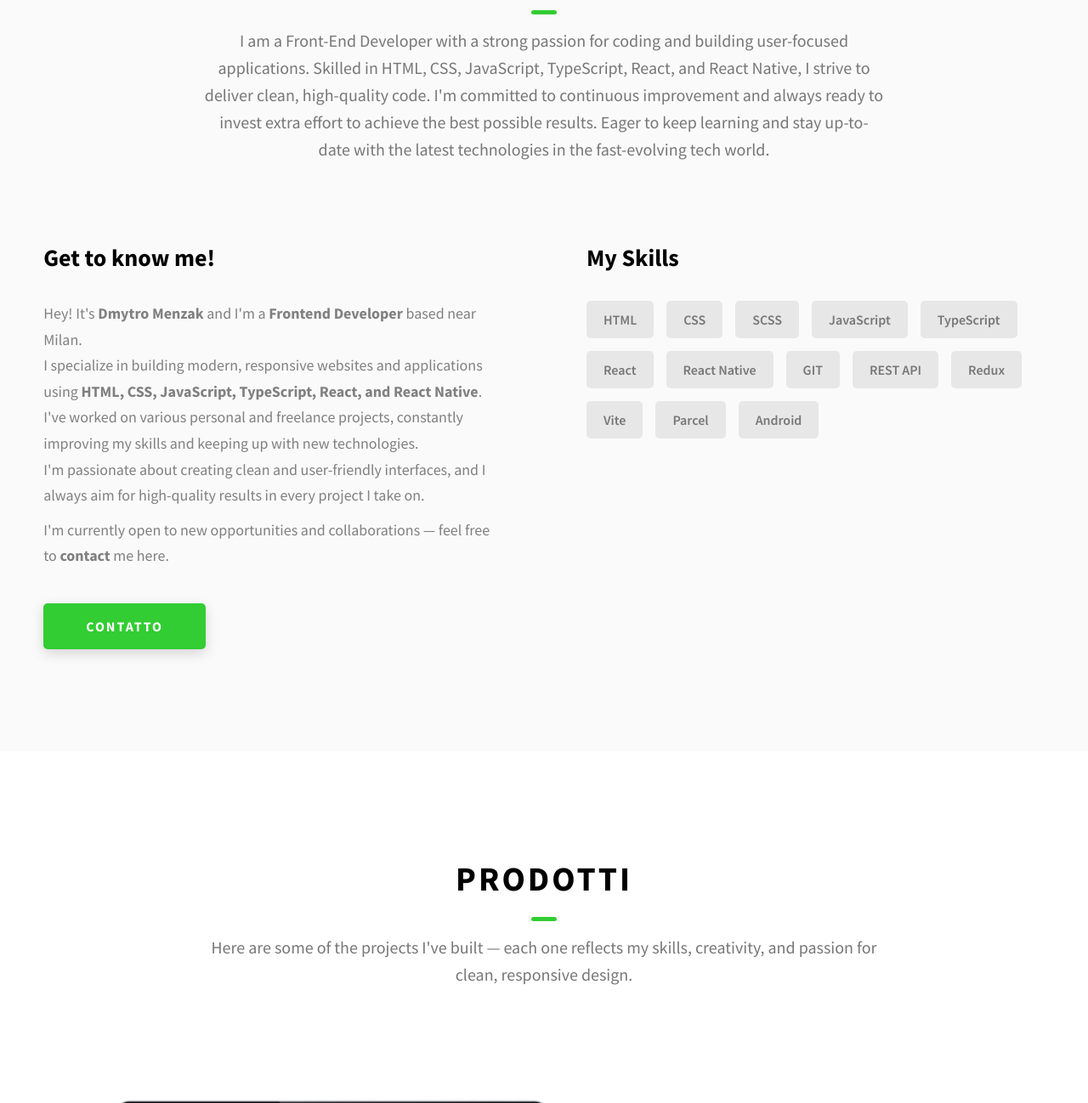
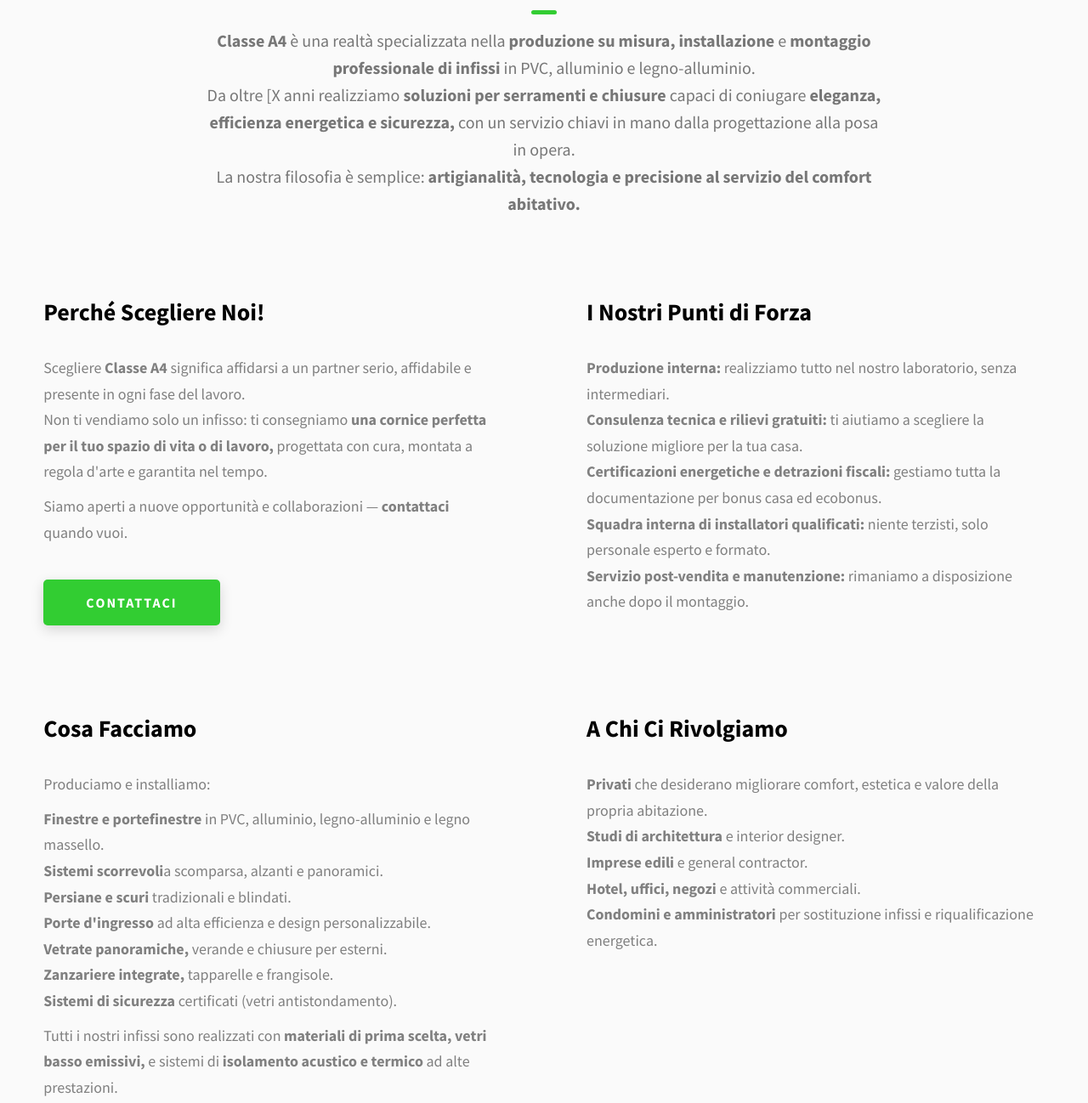
Before and after one commit to DimaMen265/classea4, a website built with Vite: page src/index.html in a window 1280 px wide. Shown: the part 983-2281 px from the top of the page at 85% size. Built offline with nearby package versions, Linux system fonts and the light colour scheme.

Commit message:
updated about

```diff
--- a/src/css/style.css
+++ b/src/css/style.css
@@ -179,6 +179,10 @@
   font-size: 2.2rem;
   text-transform: uppercase;
   letter-spacing: 1px;
+}
+
+.heading-sm-span {
+  color: #32cd32;
 }
 
 .main-container {
@@ -397,6 +401,10 @@
 
 .about__content-details-para:last-child {
   margin-bottom: 4rem;
+}
+
+.about__content-details-para:last-child.about__content-details-mr-none {
+  margin-bottom: 0rem;
 }
 
 .projects__row {
--- a/src/index.html
+++ b/src/index.html
@@ -8,23 +8,14 @@
     <meta name="description" content="Portfolio Template for Developer" />
 
     <link rel="icon" type="image/svg+xml" href="./assets/svg/logo.svg" />
-    <link
-      rel="apple-touch-icon"
-      sizes="180x180"
-      href="./assets/png/logo_180x180.png"
-    />
+    <link rel="apple-touch-icon" sizes="180x180" href="/logo_180x180.png" />
     <link
       rel="icon"
       type="image/png"
       sizes="192x192"
-      href="./assets/png/logo_192x192.png"
+      href="/logo_192x192.png"
     />
-    <link
-      rel="icon"
-      type="image/png"
-      sizes="32x32"
-      href="./assets/png/logo_32x32.png"
-    />
+    <link rel="icon" type="image/png" sizes="32x32" href="/logo_32x32.png" />
     <link rel="stylesheet" href="css/style.css" />
 
     <link rel="preconnect" href="https://fonts.googleapis.com" />
@@ -161,63 +152,122 @@
         <h2 class="heading heading-sec heading-sec__mb-med">
           <span class="heading-sec__main">Chi siamo</span>
           <span class="heading-sec__sub">
-            I am a Front-End Developer with a strong passion for coding and
-            building user-focused applications. Skilled in HTML, CSS,
-            JavaScript, TypeScript, React, and React Native, I strive to deliver
-            clean, high-quality code. I'm committed to continuous improvement
-            and always ready to invest extra effort to achieve the best possible
-            results. Eager to keep learning and stay up-to-date with the latest
-            technologies in the fast-evolving tech world.
-          </span>
+            <strong>Classe A4</strong> è una realtà specializzata nella
+            <strong>produzione su misura, installazione</strong> e
+            <strong>montaggio professionale di infissi</strong> in PVC,
+            alluminio e legno-alluminio. <br />
+            Da oltre [X anni realizziamo
+            <strong>soluzioni per serramenti e chiusure</strong> capaci di
+            coniugare
+            <strong>eleganza, efficienza energetica e sicurezza,</strong> con un
+            servizio chiavi in mano dalla progettazione alla posa in opera.
+            <br />
+            La nostra filosofia è semplice:
+            <strong
+              >artigianalità, tecnologia e precisione al servizio del comfort
+              abitativo.</strong
+            ></span
+          >
         </h2>
         <div class="about__content">
           <div class="about__content-main">
-            <h3 class="about__content-title">Get to know me!</h3>
+            <h3 class="about__content-title">Perché Scegliere Noi!</h3>
             <div class="about__content-details">
               <p class="about__content-details-para">
-                Hey! It's
-                <strong>Dmytro Menzak</strong>
-                and I'm a <strong> Frontend Developer </strong> based near
-                Milan. <br />
-                I specialize in building modern, responsive websites and
-                applications using
+                Scegliere
+                <strong>Classe A4</strong>
+                significa affidarsi a un partner serio, affidabile e presente in
+                ogni fase del lavoro. <br />
+                Non ti vendiamo solo un infisso: ti consegniamo
                 <strong>
-                  HTML, CSS, JavaScript, TypeScript, React, and React
-                  Native</strong
-                >. <br />
-                I've worked on various personal and freelance projects,
-                constantly improving my skills and keeping up with new
-                technologies. <br />
-                I'm passionate about creating clean and user-friendly
-                interfaces, and I always aim for high-quality results in every
-                project I take on.
+                  una cornice perfetta per il tuo spazio di vita o di
+                  lavoro,</strong
+                >
+                progettata con cura, montata a regola d'arte e garantita nel
+                tempo.
               </p>
               <p class="about__content-details-para">
-                I'm currently open to new opportunities and collaborations —
-                feel free to
-                <strong>contact</strong> me here.
+                Siamo aperti a nuove opportunità e collaborazioni —
+                <strong>contattaci</strong> quando vuoi.
               </p>
             </div>
             <a href="./#contact" class="btn btn--med btn--theme dynamicBgClr"
-              >Contatto</a
+              >Сontattaci</a
             >
           </div>
-          <div class="about__content-skills">
-            <h3 class="about__content-title">My Skills</h3>
-            <div class="skills">
-              <div class="skills__skill">HTML</div>
-              <div class="skills__skill">CSS</div>
-              <div class="skills__skill">SCSS</div>
-              <div class="skills__skill">JavaScript</div>
-              <div class="skills__skill">TypeScript</div>
-              <div class="skills__skill">React</div>
-              <div class="skills__skill">React Native</div>
-              <div class="skills__skill">GIT</div>
-              <div class="skills__skill">REST API</div>
-              <div class="skills__skill">Redux</div>
-              <div class="skills__skill">Vite</div>
-              <div class="skills__skill">Parcel</div>
-              <div class="skills__skill">Android</div>
+          <div class="about__content-advantages">
+            <h3 class="about__content-title">I Nostri Punti di Forza</h3>
+            <div class="advantages">
+              <p
+                class="about__content-details-para about__content-details-mr-none"
+              >
+                <strong>Produzione interna:</strong> realizziamo tutto nel
+                nostro laboratorio, senza intermediari. <br />
+                <strong>Consulenza tecnica e rilievi gratuiti:</strong> ti
+                aiutiamo a scegliere la soluzione migliore per la tua casa.
+                <br />
+                <strong
+                  >Certificazioni energetiche e detrazioni fiscali:</strong
+                >
+                gestiamo tutta la documentazione per bonus casa ed ecobonus.
+                <br />
+                <strong>Squadra interna di installatori qualificati:</strong>
+                niente terzisti, solo personale esperto e formato. <br />
+                <strong>Servizio post-vendita e manutenzione:</strong> rimaniamo
+                a disposizione anche dopo il montaggio.
+              </p>
+            </div>
+          </div>
+          <div class="about__content-what-do">
+            <h3 class="about__content-title">Cosa Facciamo</h3>
+            <div class="what-do">
+              <p class="about__content-details-para">
+                Produciamo e installiamo:
+              </p>
+              <p class="about__content-details-para">
+                <strong>Finestre e portefinestre</strong> in PVC, alluminio,
+                legno-alluminio e legno massello. <br />
+                <strong>Sistemi scorrevoli</strong>a scomparsa, alzanti e
+                panoramici. <br />
+                <strong>Persiane e scuri</strong> tradizionali e blindati.
+                <br />
+                <strong>Porte d'ingresso</strong> ad alta efficienza e design
+                personalizzabile. <br />
+                <strong>Vetrate panoramiche,</strong> verande e chiusure per
+                esterni. <br />
+                <strong>Zanzariere integrate,</strong> tapparelle e frangisole.
+                <br />
+                <strong>Sistemi di sicurezza</strong> certificati (vetri
+                antistondamento).
+              </p>
+              <p
+                class="about__content-details-para about__content-details-mr-none"
+              >
+                Tutti i nostri infissi sono realizzati con
+                <strong
+                  >materiali di prima scelta, vetri basso emissivi,</strong
+                >
+                e sistemi di <strong>isolamento acustico e termico</strong> ad
+                alte prestazioni.
+              </p>
+            </div>
+          </div>
+          <div class="about__content-who-serve">
+            <h3 class="about__content-title">A Chi Ci Rivolgiamo</h3>
+            <div class="who-serve">
+              <p
+                class="about__content-details-para about__content-details-mr-none"
+              >
+                <strong>Privati</strong> che desiderano migliorare comfort,
+                estetica e valore della propria abitazione. <br />
+                <strong>Studi di architettura</strong> e interior designer.
+                <br />
+                <strong>Imprese edili</strong> e general contractor. <br />
+                <strong>Hotel, uffici, negozi</strong> e attività commerciali.
+                <br />
+                <strong>Condomini e amministratori</strong> per sostituzione
+                infissi e riqualificazione energetica.
+              </p>
             </div>
           </div>
         </div>
@@ -228,8 +278,9 @@
         <h2 class="heading heading-sec heading-sec__mb-bg">
           <span class="heading-sec__main">Prodotti</span>
           <span class="heading-sec__sub">
-            Here are some of the projects I've built — each one reflects my
-            skills, creativity, and passion for clean, responsive design.
+            Ecco alcuni dei nostri prodotti — ogni infisso è pensato per unire
+            estetica, efficienza e durata nel tempo. La qualità è sempre al
+            primo posto.
           </span>
         </h2>
 
@@ -315,10 +366,12 @@
     <section id="contact" class="contact sec-pad dynamicBg">
       <div class="main-container">
         <h2 class="heading heading-sec heading-sec__mb-med">
-          <span class="heading-sec__main heading-sec__main--lt">Contatto</span>
+          <span class="heading-sec__main heading-sec__main--lt"
+            >Сontattaci</span
+          >
           <span class="heading-sec__sub heading-sec__sub--lt">
-            Looking for a front-end developer or have a project in mind? Let’s
-            connect and discuss how I can help.
+            Cerchi un team esperto per l'installazione di infissi? Parliamone
+            insieme e scopriamo come possiamo aiutarti.
           </span>
         </h2>
         <div class="contact__form-container">
@@ -419,10 +472,13 @@
             </div>
           </div>
           <div class="main-footer__row main-footer__row-2">
-            <h4 class="heading heading-sm text-lt">Classe A4</h4>
+            <h4 class="heading heading-sm text-lt">
+              Classe <span class="heading-sm-span">A4</span>
+            </h4>
             <p class="main-footer__short-desc">
-              A Frontend Developer focused building the Frontend of Websites and
-              Web Applications that leads to the success of the overall product
+              Azienda specializzata nella produzione e installazione di infissi
+              moderni ed efficienti, progettati per offrire comfort, isolamento
+              e stile in ogni ambiente.
             </p>
           </div>
         </div>
```
Also changed, not shown: src/modello-1.html (+6 -14 lines), src/modello-2.html (+6 -14 lines), src/modello-3.html (+6 -14 lines), public/logo_180x180.png (renamed from src/assets/png/logo_180x180.png), public/logo_192x192.png (renamed from src/assets/png/logo_192x192.png), public/logo_32x32.png (renamed from src/assets/png/logo_32x32.png).
